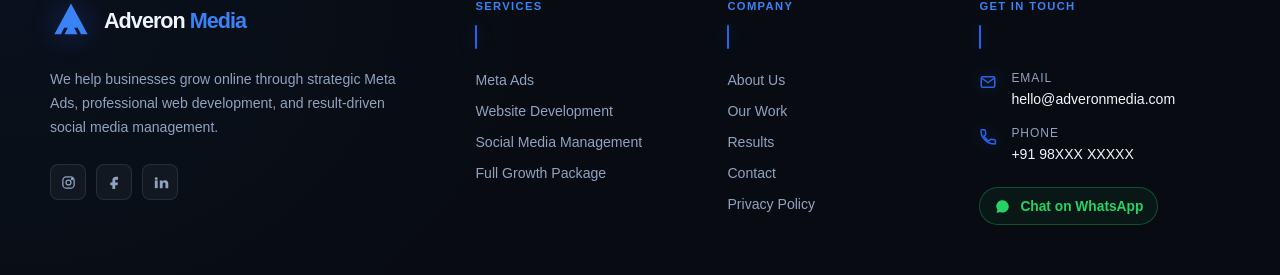
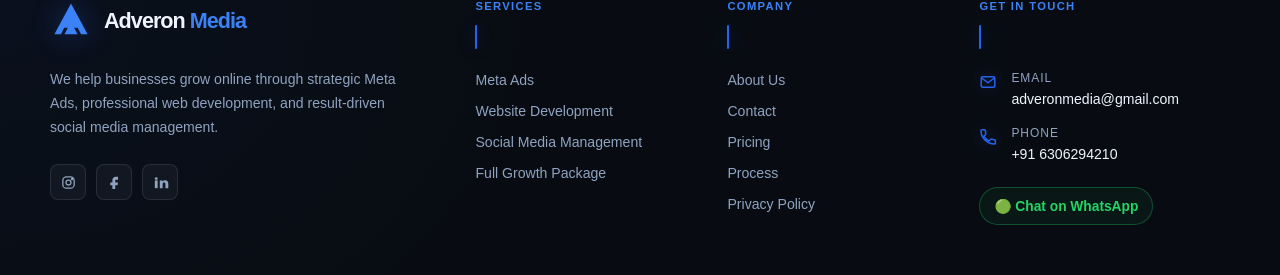
Before and after one commit to HoneyCode24/adveron-media, a React (Vite) app: page / in a window 1280 px wide. Shown: the part 7106-7381 px from the top of the page. Built offline with nearby package versions, Linux system fonts and the light colour scheme.

Commit message:
footer correction

```diff
--- a/src/components/Contact.jsx
+++ b/src/components/Contact.jsx
@@ -1,8 +1,6 @@
 import { useState } from "react";
 import useScrollReveal from "../hooks/useScrollReveal";
 import "./Contact.css";
-
-
 
 
 const initialFormState = {
@@ -14,8 +12,8 @@
 };
 
 const contactItems = [
-  { label: "Email", value: "hello@adveronmedia.com", icon: "email" },
-  { label: "Phone", value: "+91 98XXX XXXXX", icon: "phone" },
+  { label: "Email", value: "adveronmedia@gmail.com", icon: "email" },
+  { label: "Phone", value: "+91 6306294210", icon: "phone" },
 ];
 
 const services = [
@@ -160,7 +158,7 @@
   };
 
   return (
-    <section className="contact-section" ref={sectionRef} id="contact">
+    <section className="contact-section" ref={sectionRef}  id="contact">
 
       {/* ── Block 1 — CTA Banner ── */}
       <div className="cta-banner">
@@ -193,7 +191,7 @@
       </div>
 
       {/* ── Block 2 — Contact Form ── */}
-      <div className="contact-container">
+      <div className="contact-container" id="form">
         <div className="contact-form-card reveal reveal--delay-5" id="contact-form">
           {!submitted ? (
             <>
--- a/src/components/Footer.css
+++ b/src/components/Footer.css
@@ -571,3 +571,22 @@
     font-size: 0.78rem;
   }
 }
+
+.footer-service-link {
+  background: none;
+  border: none;
+  color: var(--clr-text-muted);
+  cursor: pointer;
+  padding: 0;
+  font: inherit;
+  text-align: left;
+    font-family: "DM Sans", sans-serif;
+  font-size: 0.88rem;
+  font-weight: 400;
+}
+
+
+.footer-service-link:hover {
+  color: var(--clr-text);
+  transform: translateX(4px);
+}
--- a/src/components/Footer.jsx
+++ b/src/components/Footer.jsx
@@ -2,18 +2,17 @@
 import "./Footer.css";
 
 const servicesLinks = [
-  "Meta Ads",
-  "Website Development",
-  "Social Media Management",
-  "Full Growth Package",
+  { label: "Meta Ads", tab: "meta-ads" },
+  { label: "Website Development", tab: "web-dev" },
+  { label: "Social Media Management", tab: "social-media" },
+  { label: "Full Growth Package", tab: "full-package" },
 ];
-
 const companyLinks = [
-  "About Us",
-  "Our Work",
-  "Results",
-  "Contact",
-  "Privacy Policy",
+  { label: "About Us", href: "#about" },
+  { label: "Contact", href: "#contact" },
+  { label: "Pricing", href: "#pricing" },
+  { label: "Process", href: "#services" },
+  { label: "Privacy Policy", href: "/privacy-policy" },
 ];
 
 const bottomLinks = ["Privacy Policy", "Terms of Service", "Sitemap"];
@@ -125,6 +124,19 @@
     };
   }, []);
 
+  const goToPricingTab = (tabId) => {
+    sessionStorage.setItem("pricingTab", tabId);
+
+    document.getElementById("pricing")?.scrollIntoView({
+      behavior: "smooth",
+      block: "start",
+    });
+
+    window.dispatchEvent(
+      new CustomEvent("changePricingTab", { detail: tabId })
+    );
+  };
+
   return (
     <footer className="site-footer" ref={footerRef}>
       {/* Row 1 — Pre-Footer CTA Band */}
@@ -133,7 +145,7 @@
           <h2>Still thinking? Let's make it simple.</h2>
           <p>One free call. Zero obligations. Real strategy.</p>
 
-          <a href="#" className="footer-cta-button">
+          <a href="#form" className="footer-cta-button">
             Book Your Free Call <span>→</span>
           </a>
         </div>
@@ -185,8 +197,13 @@
 
             <ul className="footer-link-list">
               {servicesLinks.map((link) => (
-                <li key={link}>
-                  <a href="#">{link}</a>
+                <li key={link.label}>
+                  <button
+                    className="footer-service-link"
+                    onClick={() => goToPricingTab(link.tab)}
+                  >
+                    {link.label}
+                  </button>
                 </li>
               ))}
             </ul>
@@ -201,12 +218,13 @@
 
             <ul className="footer-link-list">
               {companyLinks.map((link) => (
-                <li key={link}>
-                  <a href="#">{link}</a>
+                <li key={link.label}>
+                  <a href={link.href}>{link.label}</a>
                 </li>
               ))}
             </ul>
           </div>
+
 
           <div
             className="footer-column footer-contact-column footer-reveal footer-column-reveal"
@@ -228,7 +246,9 @@
                 <ContactIcon type="email" />
                 <div>
                   <span>Email</span>
-                  <a href="#">hello@adveronmedia.com</a>
+                  <a href="mailto:adveronmedia@gmail.com">
+                    adveronmedia@gmail.com
+                  </a>
                 </div>
               </div>
 
@@ -236,14 +256,20 @@
                 <ContactIcon type="phone" />
                 <div>
                   <span>Phone</span>
-                  <a href="#">+91 98XXX XXXXX</a>
+                  <a href="tel:+916306294210">
+                    +91 6306294210
+                  </a>
                 </div>
               </div>
             </div>
 
-            <a href="#" className="footer-whatsapp-chip">
-              <WhatsAppIcon />
-              Chat on WhatsApp
+            <a
+              href="https://wa.me/916306294210?text=Hi%20Adveron%20Media,%20I%20want%20to%20know%20more%20about%20your%20services."
+              target="_blank"
+              rel="noreferrer"
+              className="footer-whatsapp-chip"
+            >
+              🟢 Chat on WhatsApp
             </a>
           </div>
         </div>
--- a/src/components/Hero.jsx
+++ b/src/components/Hero.jsx
@@ -36,7 +36,7 @@
   }, []);
 
   return (
-    <section className="hero" ref={heroRef}>
+    <section className="hero" id="hero" ref={heroRef}>
       {/* Animated grid background */}
       <div className="hero__grid" aria-hidden="true" />
 
```
